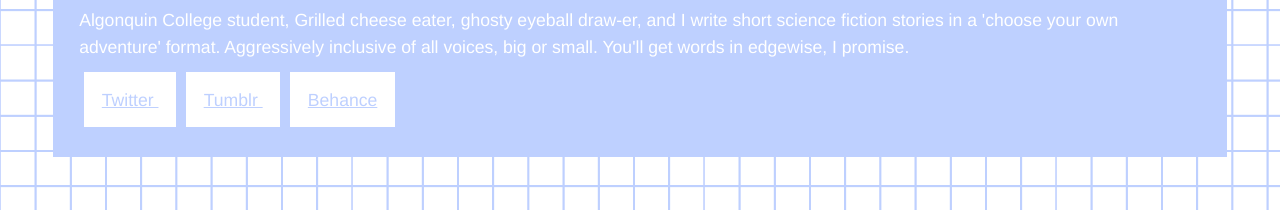
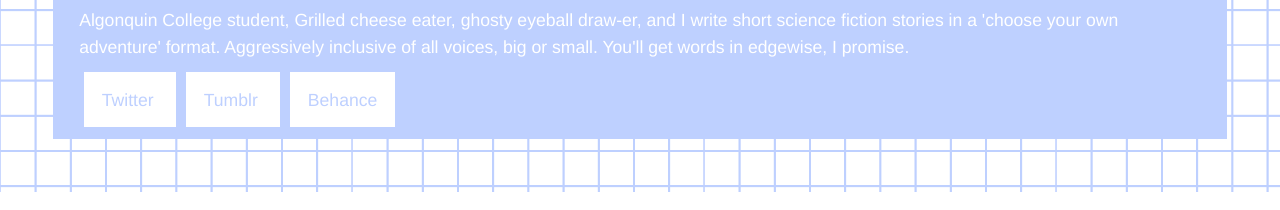
Before and after one commit to sky-bones/dsn1678-assignment-1, a plain HTML site: page index.html in a window 1280 px wide. Shown: the part 1011-1221 px from the top of the page. Drawn offline with Linux system fonts and the light colour scheme.

Commit message:
adding details
the divs are resisting movement

```diff
--- a/css/main.css
+++ b/css/main.css
@@ -45,6 +45,10 @@ p {
 	margin-top: 10px;
 }
 
+a {
+	text-decoration: none;
+}
+
 .main-card {
 	margin: 3em;
 	background-color: #bed0ff;
@@ -55,14 +59,9 @@ p {
 }
 
 
-.links {
-	margin-bottom: 1em;
-}
-
-
 .abt-me {
 	padding: 1em;
-	margin: 5px;
+	margin: 5px 5px 5px 5px;
 	background-color: white;
 	color: #bed0ff;
 }
--- a/index.html
+++ b/index.html
@@ -18,18 +18,14 @@
 			elizabeth.nichols.95@gmail.com
 			</h2>
 			<p>Algonquin College student, Grilled cheese eater, ghosty eyeball draw-er, and I write short science fiction stories in a 'choose your own adventure' format.  Aggressively inclusive of all voices, big or small. You'll get words in edgewise, I promise.
+
+	<div class="unit unit-l-1-3 unit-m-1 unit-xs-1">
+			<a class="abt-me" href="https://twitter.com/silent_v0id">Twitter </a>
+			<a class="abt-me" href="http://yr-damn-references.tumblr.com/"> Tumblr </a>
+			<a class="abt-me" href="https://www.behance.net/ElizabethNichols"> Behance </a>
+	</div>
 		</div>
-
-			<div class="links unit unit-l-1-3 unit-m-1 unit-xs-1">
-					<a class="abt-me" href="https://twitter.com/silent_v0id">Twitter </a>
-					<a class="abt-me" href="http://yr-damn-references.tumblr.com/"> Tumblr </a>
-					<a class="abt-me" href="https://www.behance.net/ElizabethNichols"> Behance </a>
-			</div>
-
 	</div>
-
-
-
 
 </body>
 </html>
```
